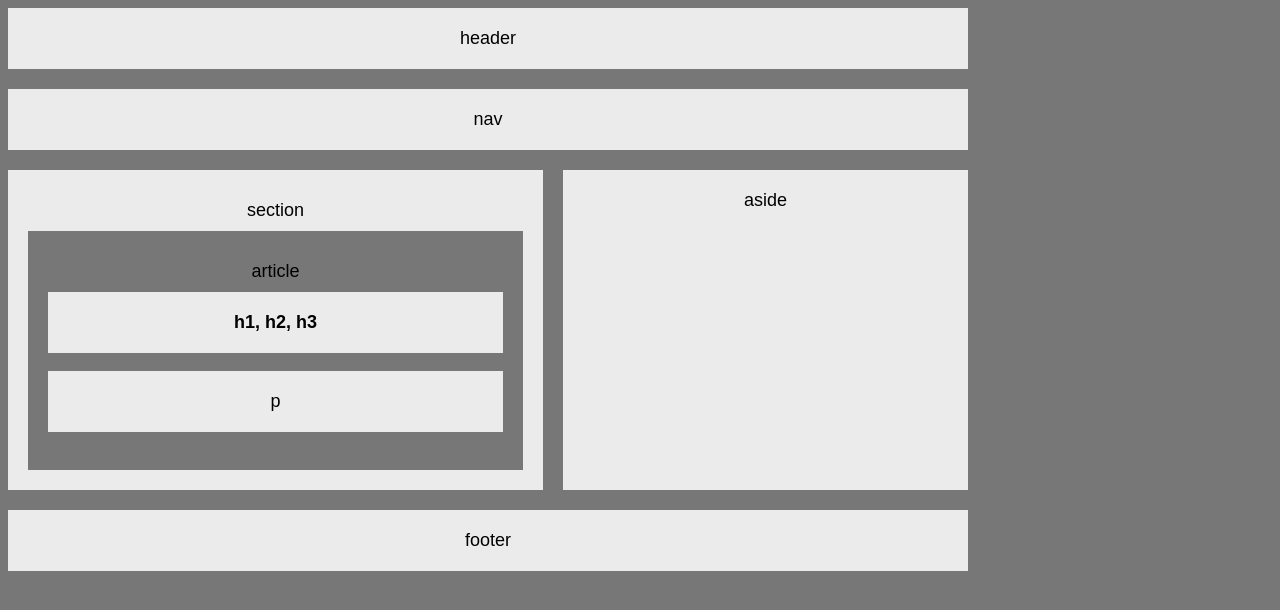
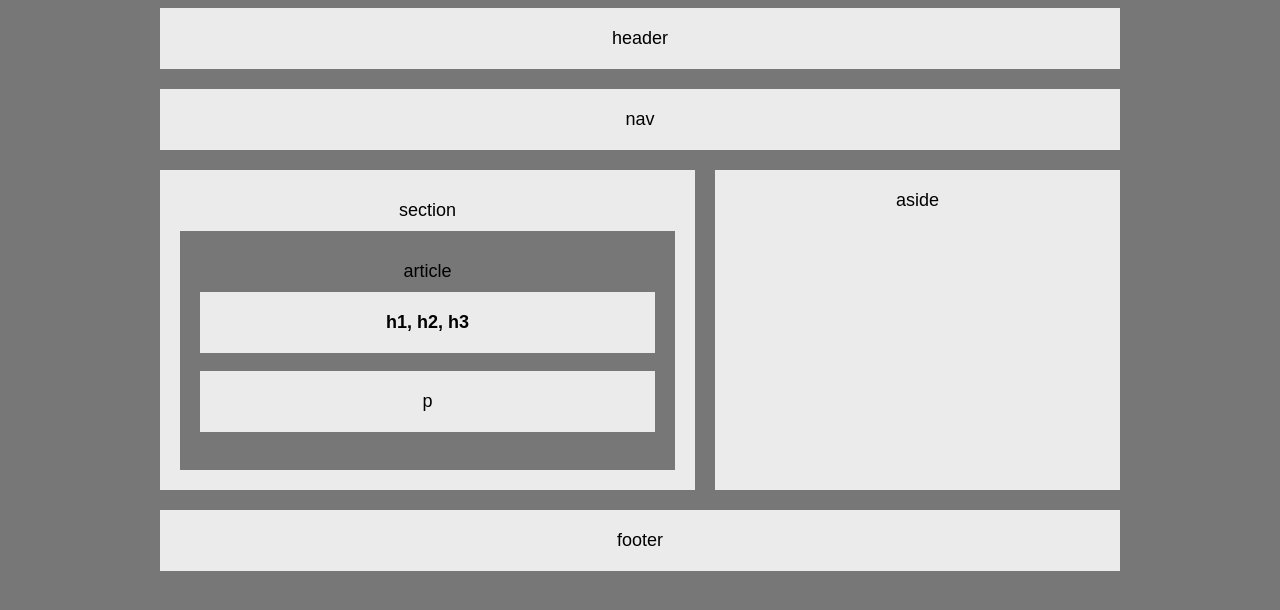
Before and after one commit to VADIMRAYINCHICK/HW-Wireframe, a PHP site: page / in a window 1280 px wide. Shown: the top 610 px of the page. Run offline with PHP 8.4, Linux system fonts and the light colour scheme.

Commit message:
final version corrections

```diff
--- a/style.css
+++ b/style.css
@@ -1,11 +1,13 @@
-
-
 body {
 
     font-size: 18px;
     width: 960px;
     background: #777;
     font-family: 'Arial', 'Helvetica Neue', Helvetica, sans-serif;
+
+    margin-left:auto;
+    margin-right:auto;
+
 }
 
 
```
Also changed, not shown: index.html (+8 -5 lines). Lines whose indentation alone changed are shown as unchanged.
